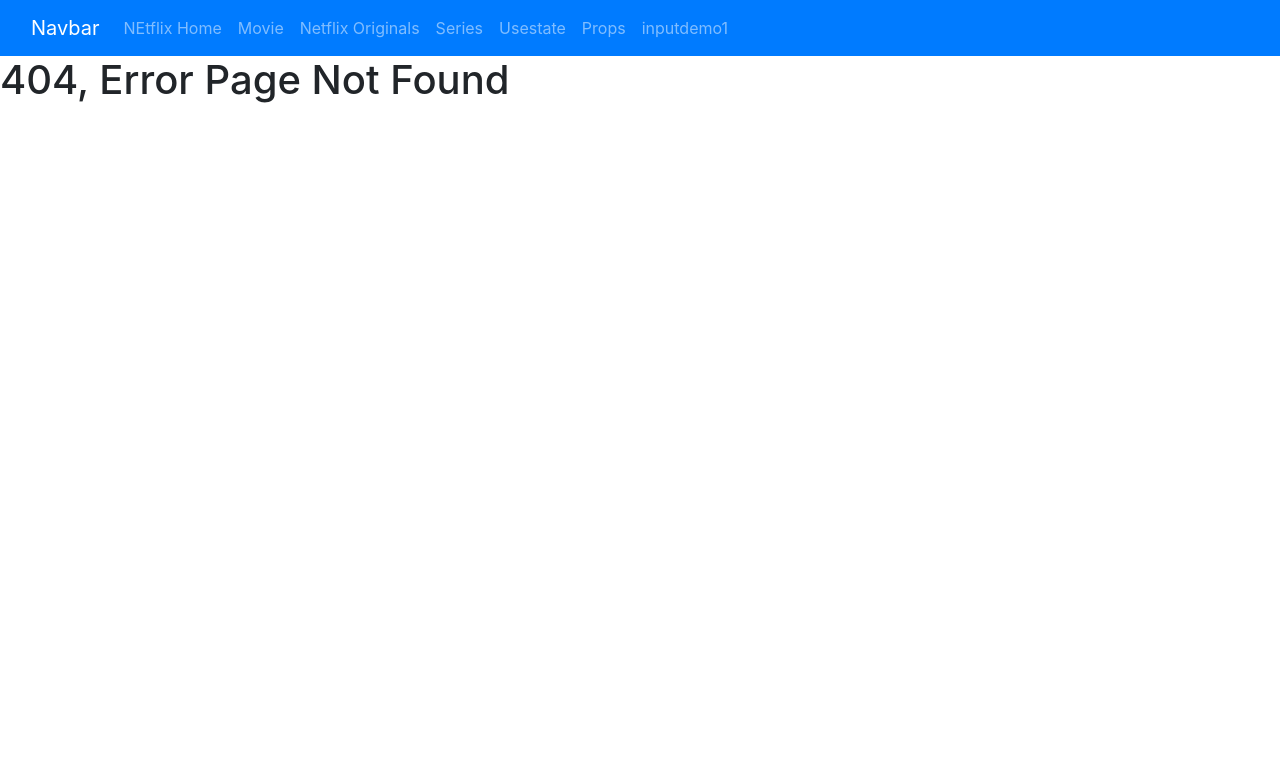
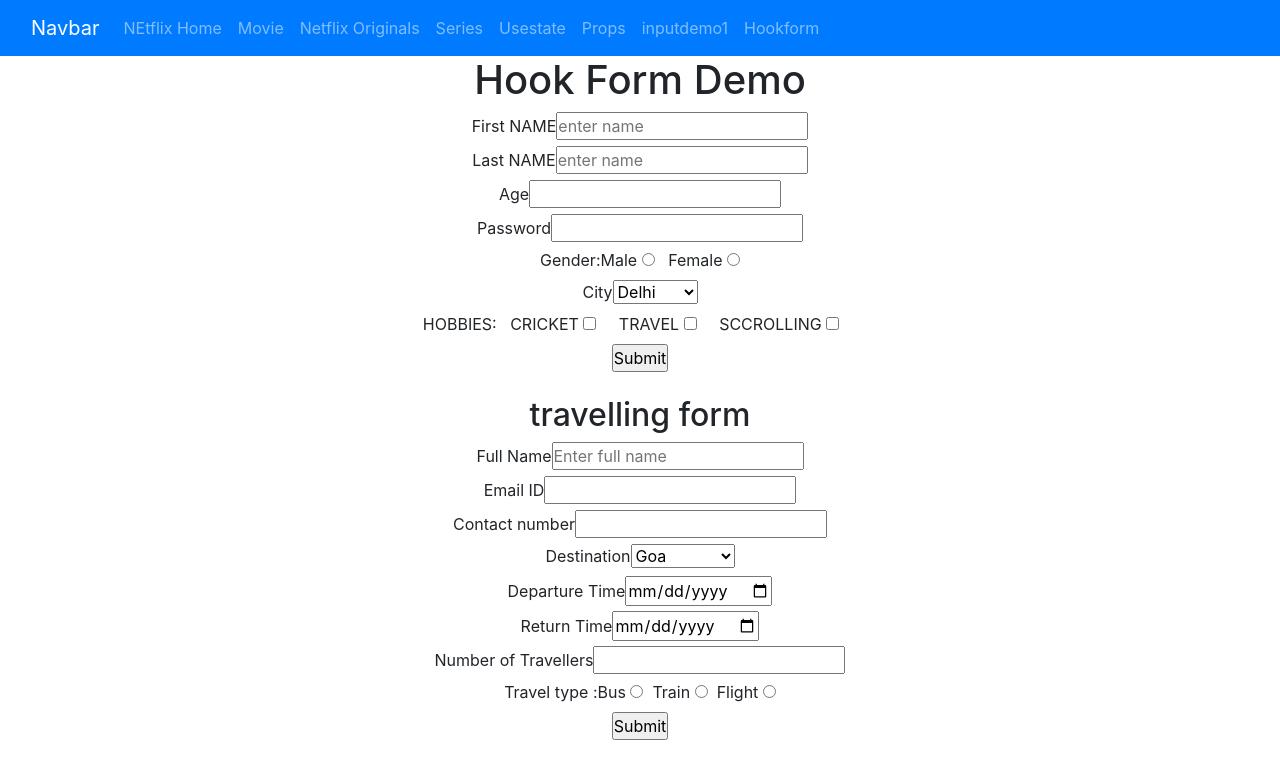
Before and after one commit to mauliveha58-cloud/Grownited, a React (Vite) app: page /hookform in a window 1280 px wide. Before the commit this address had no page. Shown: the top 778 px of the page. Built offline with nearby package versions, Linux system fonts and the light colour scheme.

Commit message:
hookform

```diff
--- a/package.json
+++ b/package.json
@@ -12,6 +12,7 @@
   "dependencies": {
     "react": "^19.2.0",
     "react-dom": "^19.2.0",
+    "react-hook-form": "^7.71.1",
     "react-router-dom": "^7.13.0"
   },
   "devDependencies": {
--- a/src/App.jsx
+++ b/src/App.jsx
@@ -18,6 +18,7 @@ import Teamdetails from "./components/Teamdetails";
 import Usestatedemo1 from "./components/Usestatedemo1";
 import Props from "./components/Props";
 import Inputdemo1 from "./components/input/Inputdemo1";
+import Hookform from "./components/input/Hookform";
 
 
 function App() {
@@ -35,6 +36,7 @@ function App() {
            <Route path="/usestate" element={<Usestatedemo1/>}></Route>
            <Route path="/props" element={<Props/>}></Route>
            <Route path="/inputdemo" element={<Inputdemo1/>}></Route>
+           <Route path="/hookform" element={<Hookform/>}></Route>
            <Route path="/*" element={<Netflixeroorpage/>}></Route>
       </Routes>
 
--- a/src/components/Navbar.jsx
+++ b/src/components/Navbar.jsx
@@ -58,6 +58,11 @@ function Navbar() {
                     inputdemo1
                 </Link>
               </li>
+               <li className="nav-item">
+                <Link className="nav-link" to="/hookform">
+                  Hookform
+                </Link>
+              </li>
 
 
             </ul>
--- /dev/null
+++ b/src/components/input/Hookform.jsx
@@ -0,0 +1,149 @@
+import React, { useState } from 'react'
+import { useForm } from "react-hook-form";
+
+
+
+
+function Hookform() {
+   const {register,handleSubmit} = useForm();
+    const { register: registerBooking, handleSubmit: handletravel, } = useForm();
+   const [submit,setsubmit]=useState(false);
+
+
+
+   const submitHandler = (data) =>{
+    console.log(data);
+  setsubmit(true);
+   }
+
+    const travelhandler = (data) =>{
+    console.log(data);
+    }
+
+  return (
+    <div style={{textAlign:"center"}}>
+        <h1>Hook Form Demo</h1>
+
+        <form onSubmit={handleSubmit(submitHandler)}>
+            <div>
+            <label>First NAME</label>
+            <input type='text' placeholder='enter name' {...register("firstName")}></input>
+          </div>
+
+          <div>
+            <label>Last NAME</label>
+            <input type='text' placeholder='enter name' {...register("lastName")}></input>
+          </div>
+
+          <div>
+            <label>Age</label>
+            <input type='text'{...register("age")}></input>
+          </div>
+
+          <div>
+            <label>Password</label>
+            <input type='password' {...register("password")}></input>
+          </div>
+
+          <div>
+            <label>Gender:</label>
+            Male <input type='radio' value="male" {...register("gender")}></input> &nbsp;
+            Female <input type='radio' value ="female" {...register("gender")}></input>
+          </div>
+
+          <div>
+            <label>City</label>
+            <select>
+                <option value="delhi" {...register("city")}>Delhi</option>
+                <option value="mumbai" {...register("city")}>Mumbai</option>
+                <option value="kolkata" {...register("city")}>Kolkata</option>
+                <option value="chennai" {...register("city")}>Chennai</option>
+            </select>
+          </div>
+
+
+          <div>
+            <label>HOBBIES:</label>  &nbsp;
+            CRICKET <input type='checkbox' value="cricket" {...register("hobbies")}></input> &nbsp;&nbsp;&nbsp;
+            TRAVEL <input type='checkbox' value="travel" {...register("hobbies")}></input>  &nbsp;&nbsp;&nbsp;
+            SCCROLLING <input type='checkbox' value="scrolling" {...register("hobbies")}></input> &nbsp;&nbsp;&nbsp;
+          </div>
+
+
+
+          <div>
+            <input type='submit'></input>
+          </div>
+
+        </form>
+
+        {
+            submit && <h1>Form Submitted Successfully</h1>
+
+        }
+
+ <br></br>
+
+     <form onSubmit={handletravel(travelhandler)}>
+        <h2> travelling form</h2>
+
+        <div>
+          <label>Full Name</label>
+          <input type='text' placeholder='Enter full name' {...registerBooking("fullname")}></input>
+        </div>
+
+        <div>
+          <label>Email ID</label>
+          <input type='email' {...registerBooking ("email")}></input>
+        </div>
+
+         <div>
+          <label>Contact number</label>
+          <input type='number' {...registerBooking("contact")}></input>
+         </div>
+
+          <div>
+            <label>Destination</label>
+            <select {...registerBooking("destination")}>
+              <option value="Goa">Goa</option>
+              <option value="Kerala">Kerala</option>
+              <option value="Manali">Manali</option>
+              <option value="Shimla">Shimla</option>
+              <option value="Mathura">Mathura</option>
+              <option value ="Vrundavan">Vrundavan</option>
+            </select>
+          </div>
+
+          <div>
+            <label>Departure Time</label>
+            <input type='date' {...registerBooking("departure")}></input>
+          </div>
+
+          <div>
+            <label>Return Time</label>
+            <input type='date' {...registerBooking("return")}></input>
+          </div>
+
+          <div>
+            <label>Number of Travellers</label>
+            <input type='number' {...registerBooking("travellers")}></input>
+          </div>
+
+          <div>
+            <label>Travel type :</label>
+           Bus  <input type='radio' value='Bus' {...registerBooking('traveltype')}></input>&nbsp;
+           Train <input type='radio' value="Train" {...registerBooking('traveltype')}></input>&nbsp;
+           Flight <input type='radio' value="Flight" {...registerBooking('traveltype')}></input>
+          </div>
+
+         <div>
+          <input type='submit'></input>
+        </div>
+
+     </form>
+
+    </div>
+  )
+}
+
+export default Hookform
```
Also changed, not shown: 1 other file (tests, documents, lock files or other folders).
